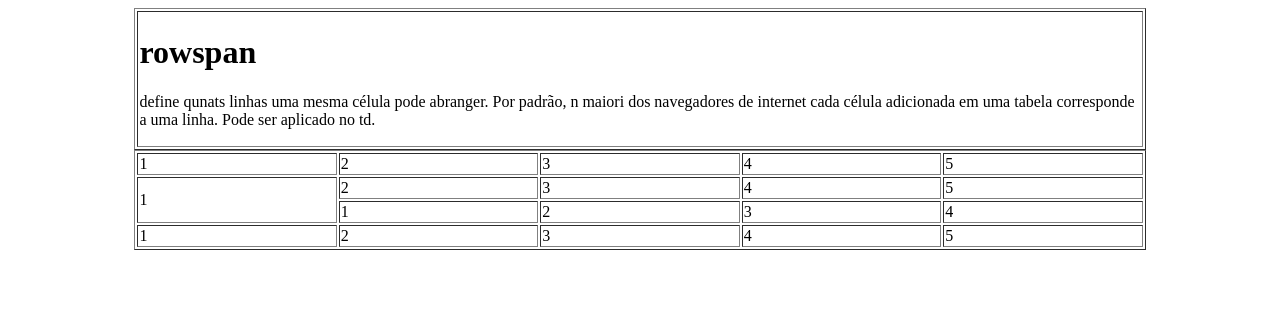
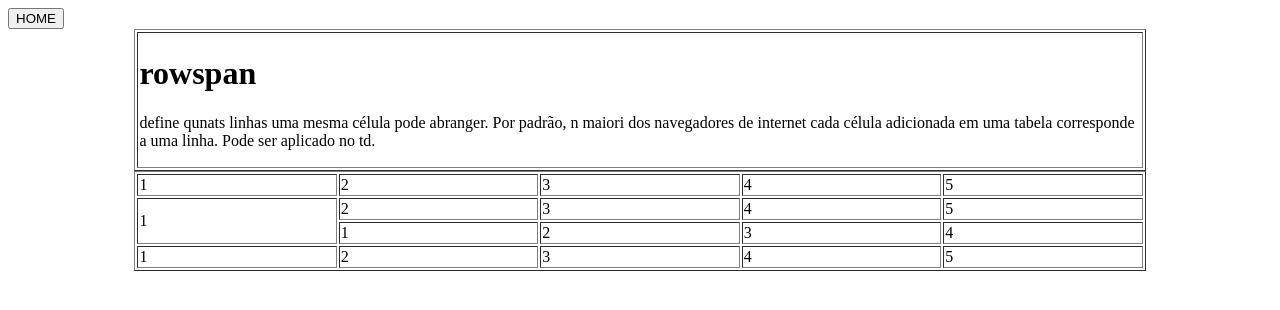
Before and after one commit to leozindomonza/trabalhos, a plain HTML site: page rowspan.html in a window 1280 px wide. Drawn offline with Linux system fonts and the light colour scheme.

Commit message:
Update rowspan.html

```diff
--- a/rowspan.html
+++ b/rowspan.html
@@ -6,6 +6,7 @@
 	<title>rowspan</title>
 </head>
 <body>
+	<a href="https://leozindomonza.github.io/trabalhos/"> <button> HOME </button> </a>
 <table width="80%" align="center" border="1">
 	<tr>
 		<td>
@@ -104,3 +105,42 @@
 
 </body>
 </html>
+
+
+
+
+
+
+
+
+
+
+
+
+
+
+
+
+
+
+
+
+
+
+
+
+
+
+
+
+
+
+
+
+
+
+
+
+
+</body>
+</html>
```
